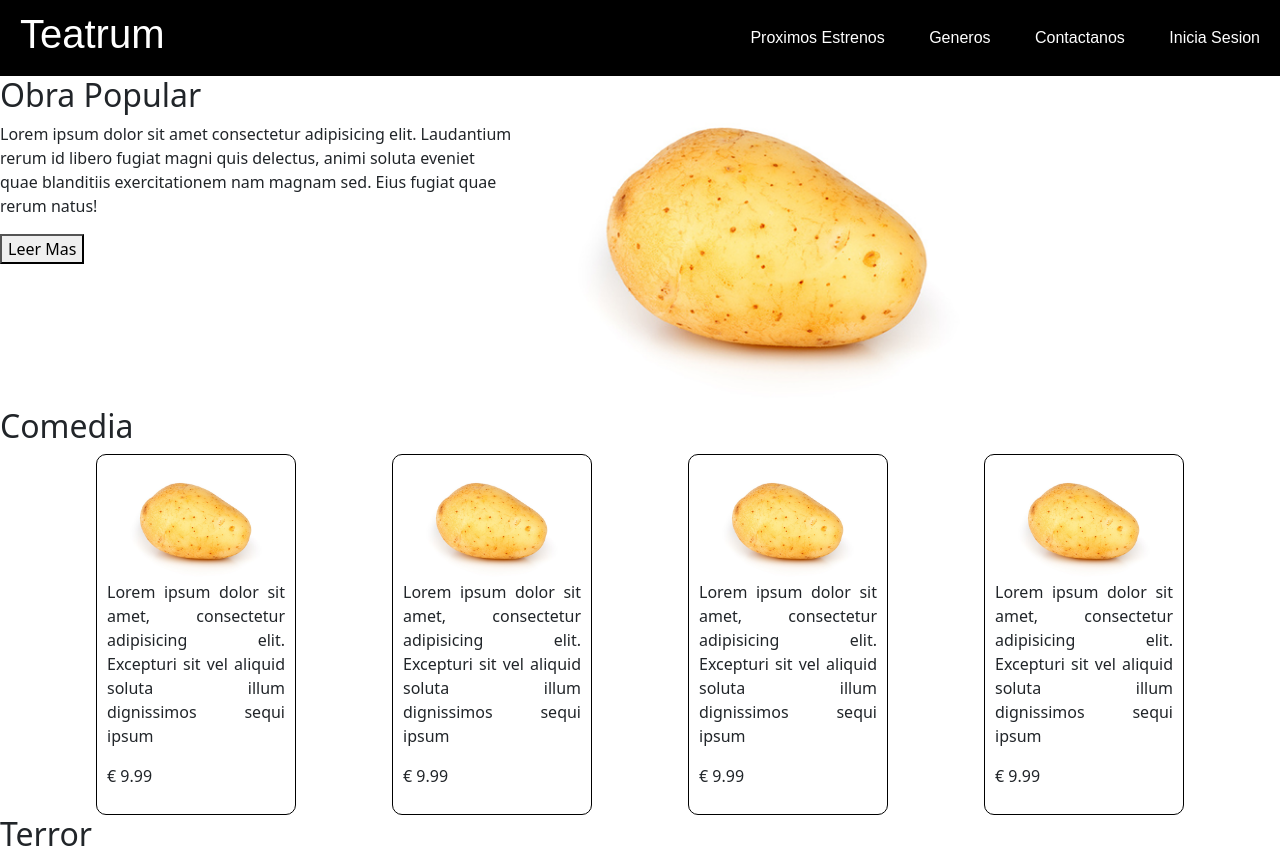
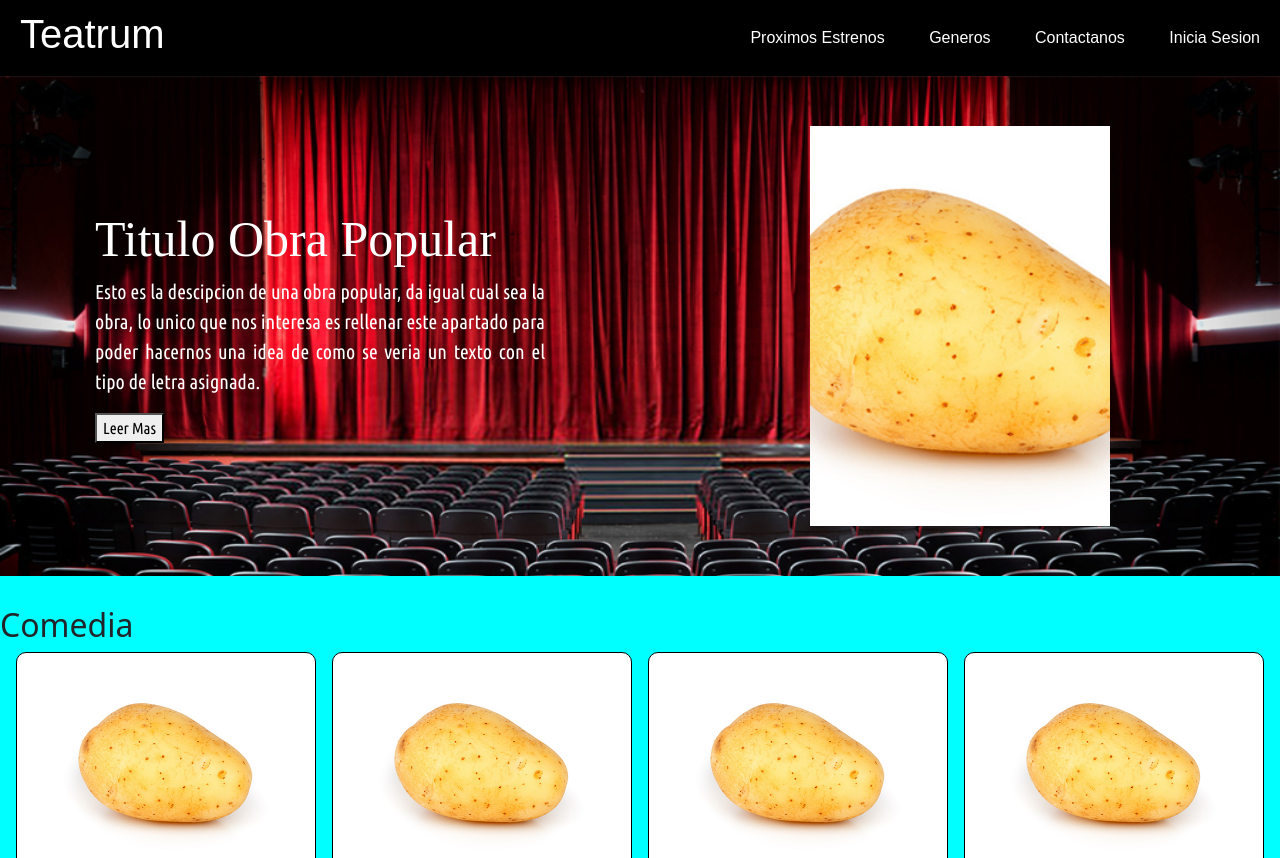
Before and after one commit to nikyuher/TeatroDigital, a plain HTML site: page Index.html in a window 1280 px wide. Shown: the top 858 px of the page. Drawn offline with nearby package versions, Linux system fonts and the light colour scheme; a web font is replaced by a local one.

Commit message:
Primer Diseño de Obra Popular Terminada, mas ingreso de nuevas fuenes de texo

```diff
--- a/Index.html
+++ b/Index.html
@@ -14,13 +14,17 @@
     <link rel="preconnect" href="https://fonts.googleapis.com">
     <link rel="preconnect" href="https://fonts.gstatic.com" crossorigin>
     <link href="https://fonts.googleapis.com/css2?family=Denk+One&display=swap" rel="stylesheet">
+    <link href="https://fonts.googleapis.com/css2?family=Agbalumo&display=swap" rel="stylesheet">
+    <link href="https://fonts.googleapis.com/css2?family=Ubuntu+Condensed&display=swap" rel="stylesheet">
 </head>
 
 <body>
     <header>
         <div class="contOpciones">
             <div class="logo">
-                <a href="Index.html"><h1>Teatrum</h1></a>
+                <a href="Index.html">
+                    <h1>Teatrum</h1>
+                </a>
             </div>
             <nav>
                 <a href="paginas/estrenos.html">Proximos Estrenos</a>
@@ -34,25 +38,23 @@
         <article>
             <section>
                 <div class="contObraPopular">
-                    <div class="descriPopular">
-                        <h2>Obra Popular</h2>
-                        <p>Lorem ipsum dolor sit amet consectetur adipisicing elit. Laudantium rerum id libero fugiat
-                            magni
-                            quis
-                            delectus, animi soluta eveniet quae blanditiis exercitationem nam magnam sed. Eius fugiat
-                            quae
-                            rerum
-                            natus!
+                    <div class="descriPopular letraTamañoH1 letraTextoGeneral">
+                        <h1>Titulo Obra Popular</h1>
+                        <p>Esto es la descipcion de una obra popular, da igual cual sea la obra, lo unico que nos
+                            interesa es rellenar este apartado para poder hacernos una idea de como se veria un texto
+                            con el tipo de letra asignada.
                         </p>
                         <button>Leer Mas</button>
                     </div>
-                    <img src="imagenes/patata2.png" alt="ObraPopular">
+                    <div class="contImagenObraPopular">
+                        <img src="imagenes/patata2.png" alt="ObraPopular">
+                    </div>
                 </div>
             </section>
             <section>
                 <h2>Comedia</h2>
                 <div class="contCategorias">
-                    <div class="cajaIndex">
+                    <div class="cajaIndex letraTextoGeneral">
                         <img src="imagenes/patata2.png">
                         <p>Lorem ipsum dolor sit amet, consectetur adipisicing elit. Excepturi sit vel aliquid soluta
                             illum
@@ -60,7 +62,7 @@
                         </p>
                         <p>€ 9.99</p>
                     </div>
-                    <div class="cajaIndex">
+                    <div class="cajaIndex letraTextoGeneral">
                         <img src="imagenes/patata2.png">
                         <p>Lorem ipsum dolor sit amet, consectetur adipisicing elit. Excepturi sit vel aliquid soluta
                             illum
@@ -68,7 +70,7 @@
                         </p>
                         <p>€ 9.99</p>
                     </div>
-                    <div class="cajaIndex">
+                    <div class="cajaIndex letraTextoGeneral">
                         <img src="imagenes/patata2.png">
                         <p>Lorem ipsum dolor sit amet, consectetur adipisicing elit. Excepturi sit vel aliquid soluta
                             illum
@@ -76,7 +78,7 @@
                         </p>
                         <p>€ 9.99</p>
                     </div>
-                    <div class="cajaIndex">
+                    <div class="cajaIndex letraTextoGeneral">
                         <img src="imagenes/patata2.png">
                         <p>Lorem ipsum dolor sit amet, consectetur adipisicing elit. Excepturi sit vel aliquid soluta
                             illum
@@ -89,7 +91,7 @@
             <section>
                 <h2>Terror</h2>
                 <div class="contCategorias">
-                    <div class="cajaIndex">
+                    <div class="cajaIndex letraTextoGeneral">
                         <img src="imagenes/patata2.png">
                         <p>Lorem ipsum dolor sit amet, consectetur adipisicing elit. Excepturi sit vel aliquid soluta
                             illum
@@ -97,7 +99,7 @@
                         </p>
                         <p>€ 9.99</p>
                     </div>
-                    <div class="cajaIndex">
+                    <div class="cajaIndex letraTextoGeneral">
                         <img src="imagenes/patata2.png">
                         <p>Lorem ipsum dolor sit amet, consectetur adipisicing elit. Excepturi sit vel aliquid soluta
                             illum
@@ -105,7 +107,7 @@
                         </p>
                         <p>€ 9.99</p>
                     </div>
-                    <div class="cajaIndex">
+                    <div class="cajaIndex letraTextoGeneral">
                         <img src="imagenes/patata2.png">
                         <p>Lorem ipsum dolor sit amet, consectetur adipisicing elit. Excepturi sit vel aliquid soluta
                             illum
@@ -113,7 +115,7 @@
                         </p>
                         <p>€ 9.99</p>
                     </div>
-                    <div class="cajaIndex">
+                    <div class="cajaIndex letraTextoGeneral">
                         <img src="imagenes/patata2.png">
                         <p>Lorem ipsum dolor sit amet, consectetur adipisicing elit. Excepturi sit vel aliquid soluta
                             illum
@@ -126,7 +128,7 @@
             <section>
                 <h2>Drama</h2>
                 <div class="contCategorias">
-                    <div class="cajaIndex">
+                    <div class="cajaIndex letraTextoGeneral">
                         <img src="imagenes/patata2.png">
                         <p>Lorem ipsum dolor sit amet, consectetur adipisicing elit. Excepturi sit vel aliquid soluta
                             illum
@@ -134,7 +136,7 @@
                         </p>
                         <p>€ 9.99</p>
                     </div>
-                    <div class="cajaIndex">
+                    <div class="cajaIndex letraTextoGeneral">
                         <img src="imagenes/patata2.png">
                         <p>Lorem ipsum dolor sit amet, consectetur adipisicing elit. Excepturi sit vel aliquid soluta
                             illum
@@ -142,7 +144,7 @@
                         </p>
                         <p>€ 9.99</p>
                     </div>
-                    <div class="cajaIndex">
+                    <div class="cajaIndex letraTextoGeneral">
                         <img src="imagenes/patata2.png">
                         <p>Lorem ipsum dolor sit amet, consectetur adipisicing elit. Excepturi sit vel aliquid soluta
                             illum
@@ -150,7 +152,7 @@
                         </p>
                         <p>€ 9.99</p>
                     </div>
-                    <div class="cajaIndex">
+                    <div class="cajaIndex letraTextoGeneral">
                         <img src="imagenes/patata2.png">
                         <p>Lorem ipsum dolor sit amet, consectetur adipisicing elit. Excepturi sit vel aliquid soluta
                             illum
--- a/style/global.css
+++ b/style/global.css
@@ -1,23 +1,39 @@
 /*Cosas Generales*/
 img {
-    object-fit: cover;
+    object-fit: contain;
     width: 100%;
+}
+
+.letraTamañoH1 h1 {
+    font-size: 50px;
+    text-align: left;
+    color: white;
+    font-family: 'Agbalumo', serif;
+}
+
+.letraTextoGeneral {
+    font-family: 'Ubuntu Condensed', serif;
 }
 
 .letraFooter * {
     font-family: monospace;
 }
-.colorFooter *{
-    color: rgb(230, 208, 10);
+
+.colorFooter * {
+    color: rgb(255, 255, 255);
 }
 
-.logo{
+.logo {
     font-family: 'Denk One', sans-serif;
-    padding:10px 20px ;
+    padding: 10px 20px;
 }
-.logo a{
+
+.logo a {
     text-decoration: none;
     color: white;
+}
+main{
+    background-color: aqua;
 }
 /*Barra de Navegacion*/
 .contOpciones {
@@ -32,14 +48,13 @@ img {
 .contOpciones nav a {
     color: white;
     text-decoration: none;
-    padding:20px ;
+    padding: 20px;
 }
 
 /*Footer*/
 .contFooter {
     background-color: rgb(27, 27, 26);
     height: 280px;
-    margin-top: 20px;
     text-align: center;
 }
 
@@ -59,6 +74,7 @@ img {
 .iconosRedes {
     display: flex;
 }
+
 .iconosRedes a {
     width: 100%;
     font-size: 22px;
--- a/style/style.css
+++ b/style/style.css
@@ -1,18 +1,41 @@
 /*Obras Populares*/
 .contObraPopular {
     display: grid;
-    grid-template-columns: repeat(2, 40%);
+    grid-template-columns: repeat(2, 50%);
+    background-image: url(../imagenes/sala-de-teatro-referencial.jpg);
+    color: white;
+    background-repeat: no-repeat;
+    background-size: 100% 600px;
+    height: 500px;
+    align-items: center;
+    text-align: center;
+    margin-bottom: 30px;
 }
 
 .descriPopular {
-    align-items: end;
+    text-align: justify;
+    width: 450px;
+    margin: auto;
+}
+.descriPopular p{
+    font-size: 20px;
+}
+
+.contImagenObraPopular {
+    margin: auto;
+}
+
+.contImagenObraPopular img {
+    object-fit: cover;
+    width: 300px;
+    height: 400px;
 }
 
 /*Categoria de Obras*/
 .contCategorias {
     display: flex;
     justify-content: space-evenly;
-
+    padding-bottom: 30px;
 }
 
 .cajaIndex {
@@ -20,8 +43,11 @@
     text-align: justify;
     align-items: center;
     flex-wrap: wrap;
-    width: 200px;
+    width: 300px;
+    height: 400px;
     border: black solid 1px;
     border-radius: 10px;
     padding: 10px;
+    object-fit: cover;
+    background-color: white;
 }
```
Also changed, not shown: imagenes/sala-de-teatro-referencial.jpg (added).
